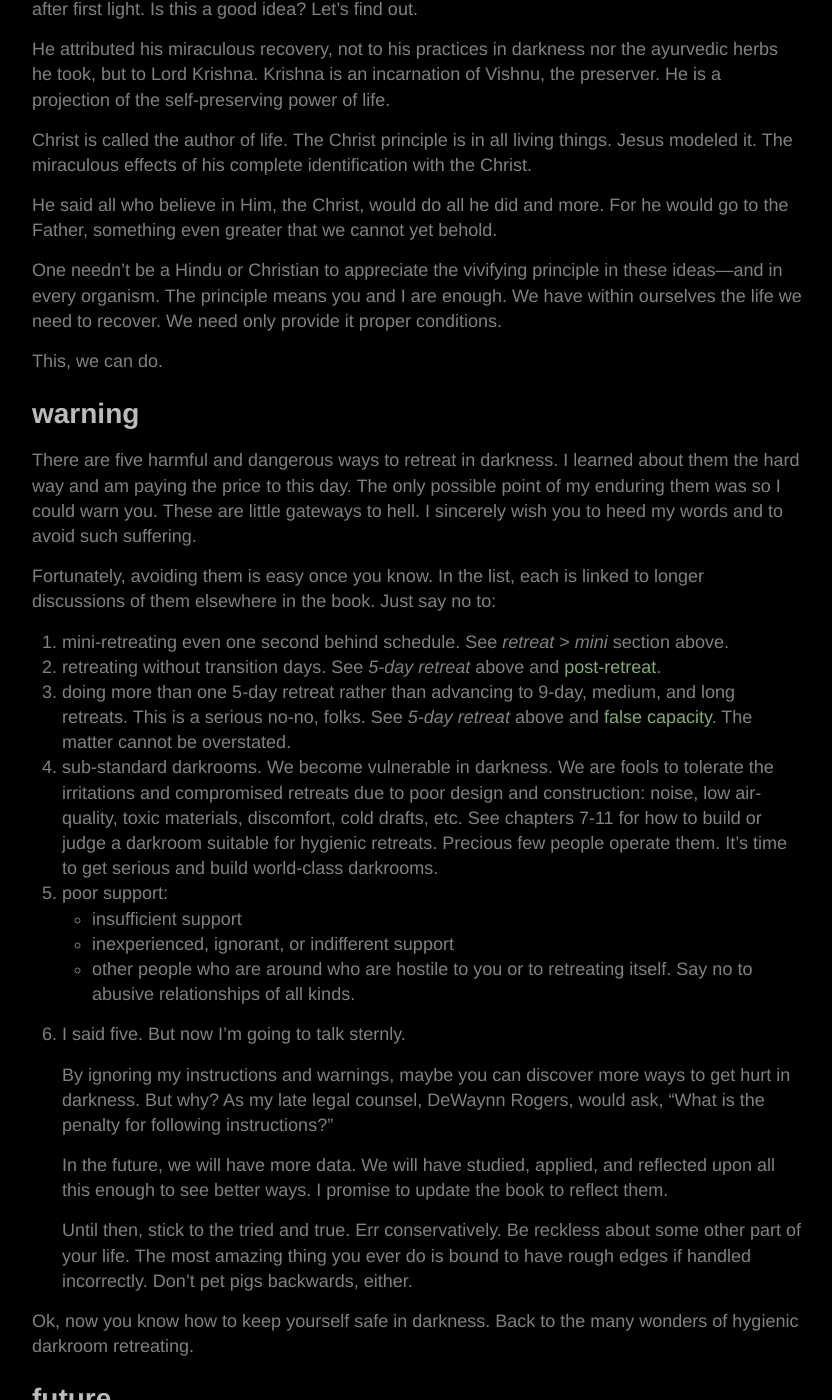
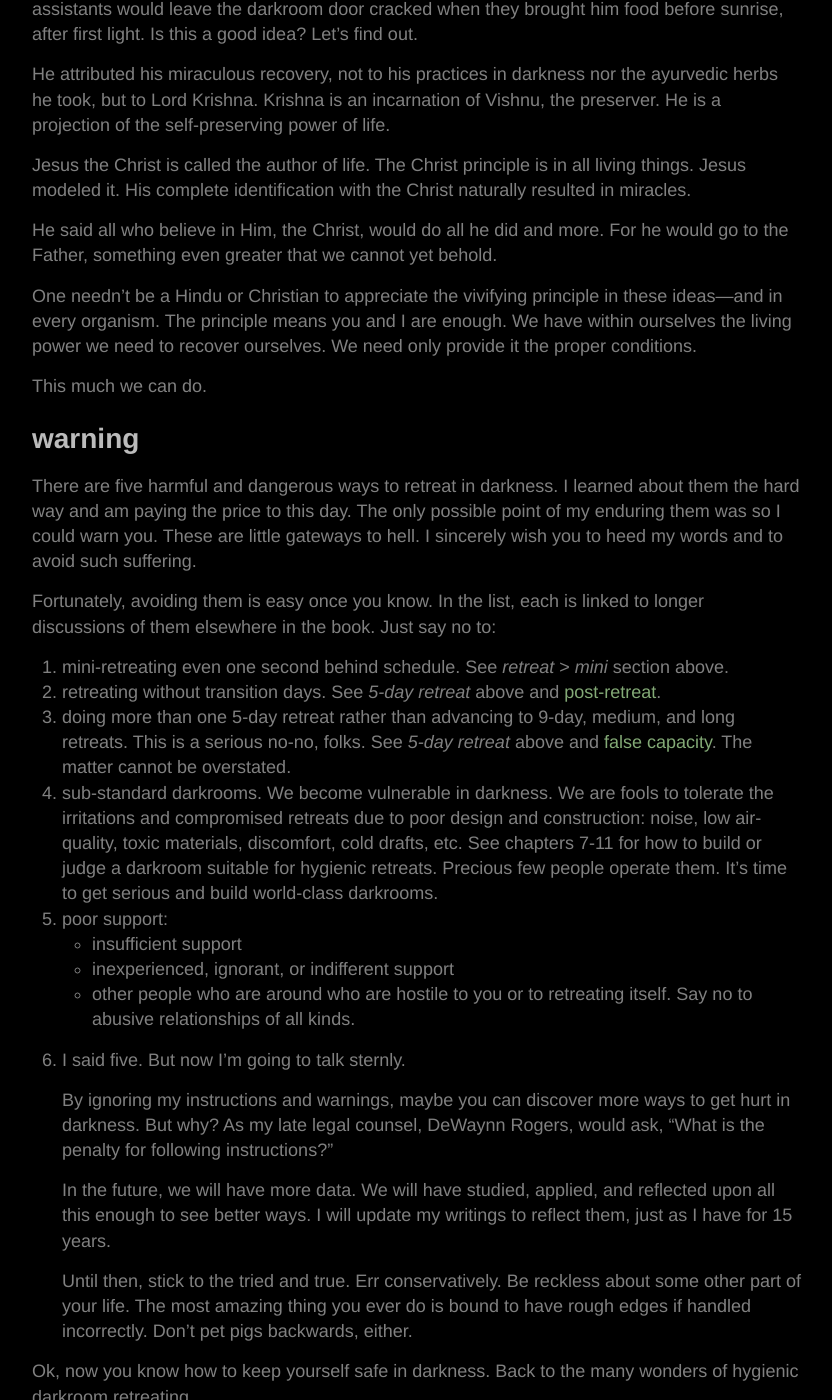
Before and after one commit to yodrew/yodrew.github.io, a Jekyll site: the page built from _pages/format.md, in a window 1280 px wide and 1400 px high, scrolled down 12307 px. Shown: the whole window, without its empty margins (223-1055 px from the left). Built offline with Jekyll 4.4.1, drawn with Linux system fonts in a browser that asks for light colours; some of the changed text lies outside the part shown.

Commit message:
air, links to format, refine double-blind, old vent, uv vent

```diff
--- a/_pages/format.md
+++ b/_pages/format.md
@@ -248,9 +248,9 @@
 
 ##### ladder
 
-For a long time, I was stuck in the course of retreats I had envisioned. It was like an oversized ladder with a missing rung between 5-day and 9-day standard retreats. It was too far to get a leg up. And I could not stay with 5-day retreats and suffer more over-loss of false capacity.
+For a long time, I was stuck in the course of retreats I had envisioned. It was like a ladder made for 3m high giants. And it had a missing rung between 5-day and 9-day standard retreats. It was too far to get a leg up. And I could not stay with 5-day retreats and suffer more over-loss of [false capacity](/hygiene#false-capacity).
 
-The Czech retreat is the missing rung. Now the ladder is complete:
+The [Czech retreat](/format#czech) is the missing rung. Now the ladder is complete:
 
 1. read my book
 2. darken your room for sleep
@@ -297,13 +297,13 @@
 
 He attributed his miraculous recovery, not to his practices in darkness nor the ayurvedic herbs he took, but to Lord Krishna. Krishna is an incarnation of Vishnu, the preserver. He is a projection of the self-preserving power of life.
 
-Christ is called the author of life. The Christ principle is in all living things. Jesus modeled it. The miraculous effects of his complete identification with the Christ.
+Jesus the Christ is called the author of life. The Christ principle is in all living things. Jesus modeled it. His complete identification with the Christ naturally resulted in miracles.
 
 He said all who believe in Him, the Christ, would do all he did and more. For he would go to the Father, something even greater that we cannot yet behold.
 
-One needn't be a Hindu or Christian to appreciate the vivifying principle in these ideas—and in every organism. The principle means you and I are enough. We have within ourselves the life we need to recover. We need only provide it proper conditions.
+One needn't be a Hindu or Christian to appreciate the vivifying principle in these ideas—and in every organism. The principle means you and I are enough. We have within ourselves the living power we need to recover ourselves. We need only provide it the proper conditions.
 
-This, we can do.
+This much we can do.
 
 ### warning
 
@@ -323,7 +323,7 @@
 
 	By ignoring my instructions and warnings, maybe you can discover more ways to get hurt in darkness. But why? As my late legal counsel, DeWaynn Rogers, would ask, "What is the penalty for following instructions?"
 
-	In the future, we will have more data. We will have studied, applied, and reflected upon all this enough to see better ways. I promise to update the book to reflect them.
+	In the future, we will have more data. We will have studied, applied, and reflected upon all this enough to see better ways. I will update my writings to reflect them, just as I have for 15 years.
 
 	Until then, stick to the tried and true. Err conservatively. Be reckless about some other part of your life. The most amazing thing you ever do is bound to have rough edges if handled incorrectly. Don't pet pigs backwards, either.
 
```
Also changed, not shown: _pages/air.md (+14 -13 lines), img/old/source/helix-vent-full-shell/helix-vent-assembly.svg, img/plan/source/double-blind.svg (added), img/plan/source/universal-vent-parts.svg, img/plan/source/universal-vent.svg.
